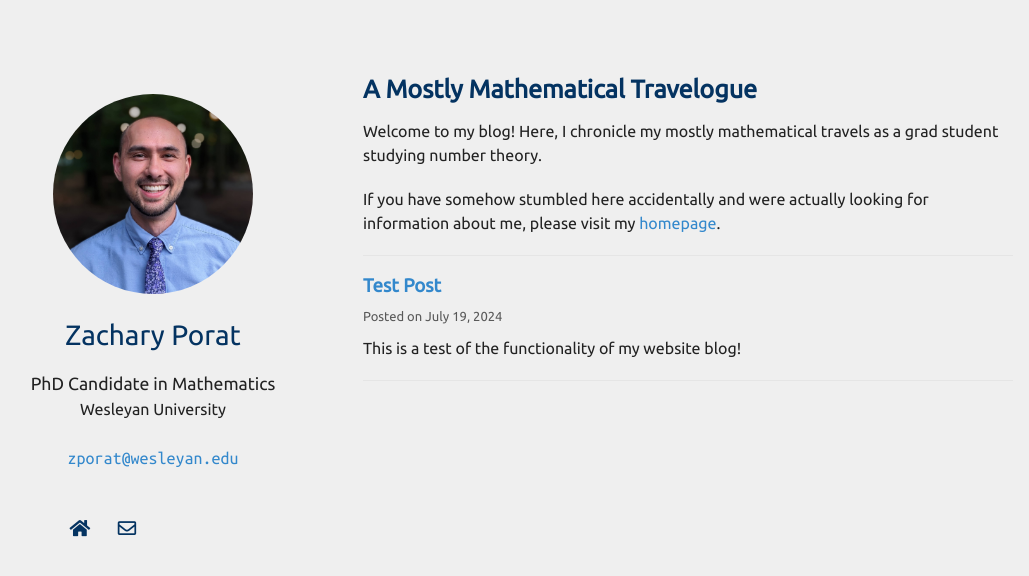
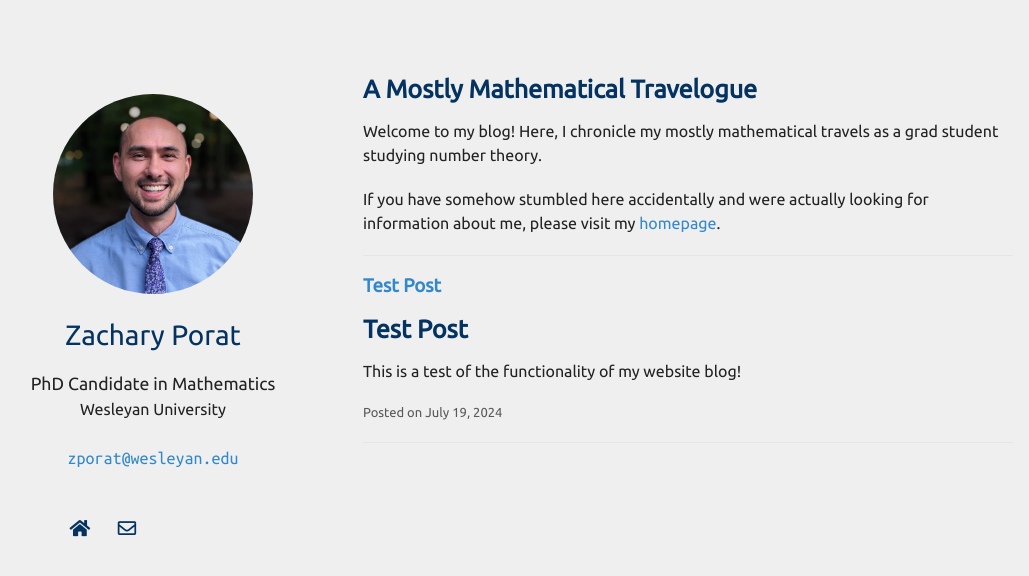
Before and after one commit to zporat/zporat.github.io, a Jekyll site: the page built from blog.md, in a window 1280 px wide. Shown: the top 576 px of the page, without its empty margins (102-1131 px from the left). Built offline with Jekyll 4.4.1, drawn with Linux system fonts in a browser that asks for light colours; nearby versions of some CDN libraries; a style sheet for code colours, icons or effects is not loaded; our own code applies the rules of GitHub Pages for plain Markdown files.

Commit message:
blog test 21

```diff
--- a/_posts/2024-07-19-Test-Post.md
+++ b/_posts/2024-07-19-Test-Post.md
@@ -4,4 +4,6 @@ title: Test Post
 pubDate: July 19, 2024
 ---
 
+## Test Post
+
 This is a test of the functionality of my website blog!
--- a/blog.md
+++ b/blog.md
@@ -23,9 +23,9 @@ If you have somehow stumbled here accidentally and were actually looking for inf
 
 <h3><a href="{{ post.url }}">{{ post.title }}</a></h3>
 
+<p> {{ post.content }} </p>
+
 <p style="color: #595959; font-size:13px"> Posted on {{ post.pubDate }} </p>
-
-<p> {{ post.content }} </p>
 
 ---
 {% endfor %}
```
